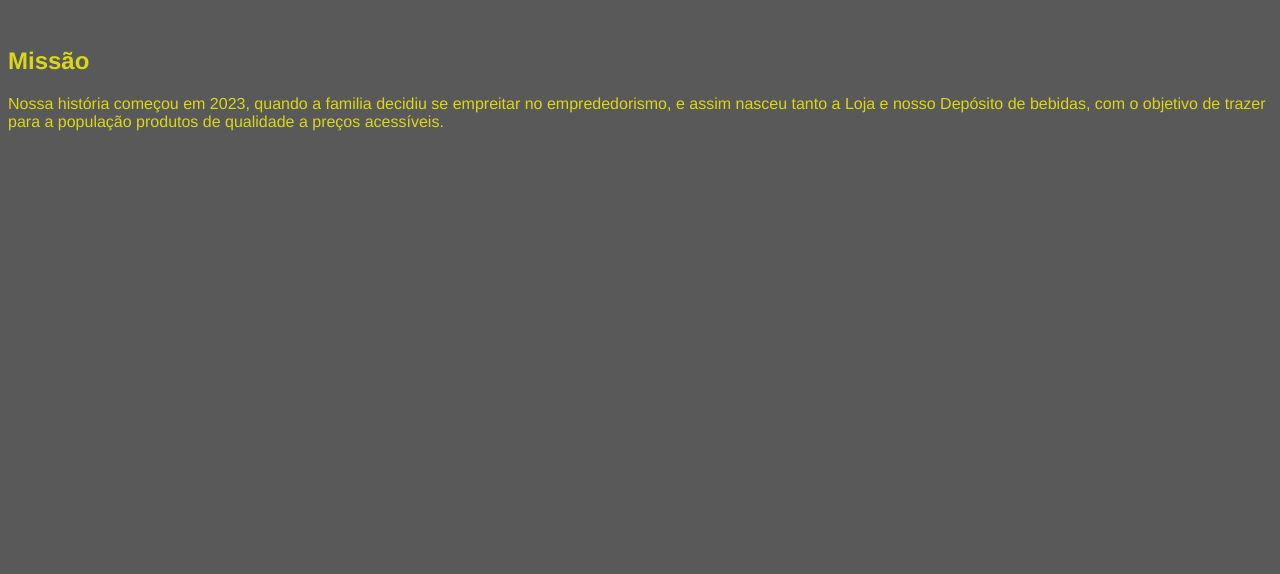
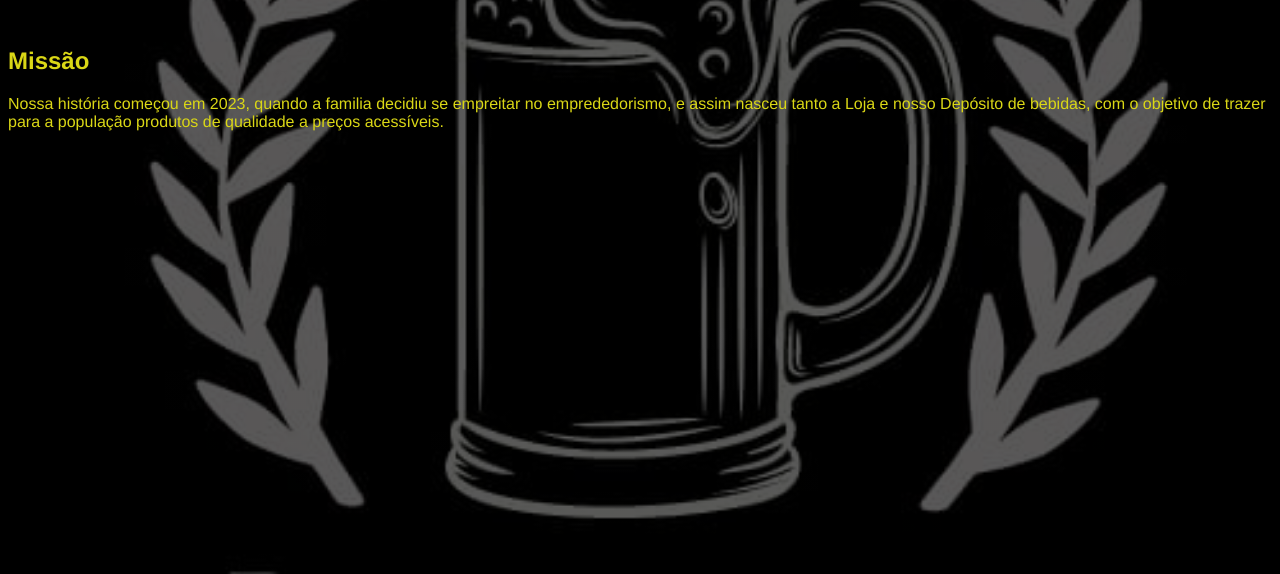
Before and after one commit to andreycdl7-cell/deposito-bebidas-real, a plain HTML site: page index.html in a window 1280 px wide. Shown: the part 250-824 px from the top of the page. Drawn offline with Linux system fonts and the light colour scheme.

Commit message:
Update index.css

```diff
--- a/index.css
+++ b/index.css
@@ -5,7 +5,7 @@ body {
     font-family: "Franklin Gothic Medium", "Arial Narrow", Arial, sans-serif;
    background-position: center calc(30% + 60px);
      background-image:linear-gradient(rgba(0, 0, 0, 0.65), rgba(0, 0, 0, 0.65)),
-      url("../logotipo depósito.jpeg");
+      url("../logotipo-deposito.jpeg");
     background-size: cover;
     background-repeat: no-repeat;
 }
```
